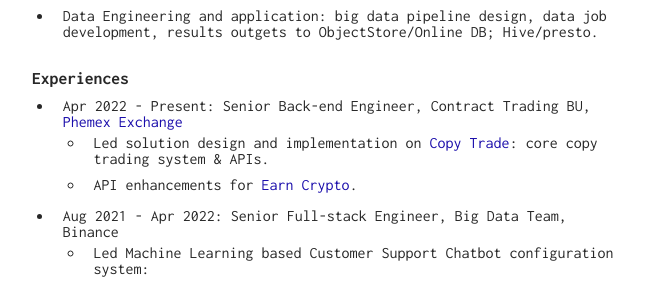
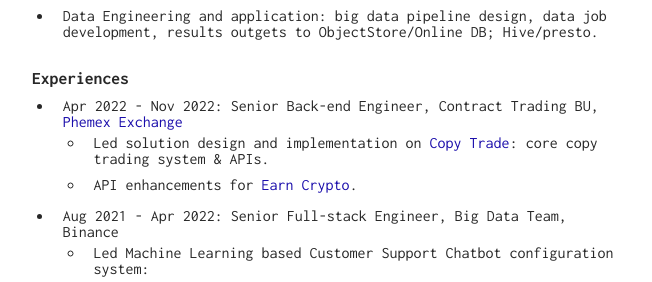
Before and after one commit to huqiang/huqiang.github.io, a Jekyll site: the page built from resume/index.markdown, in a window 1280 px wide. Shown: the part 298-580 px from the top of the page, without its empty margins (308-960 px from the left). Built offline with Jekyll 4.4.1, drawn with Linux system fonts in a browser that asks for light colours.

Commit message:
Update resume ending time for phemex

```diff
--- a/resume/index.markdown
+++ b/resume/index.markdown
@@ -16,7 +16,7 @@ _Mobile: +65-86930506      Email: <mailto:me@qiang.hu>_
 - Data Engineering and application: big data pipeline design, data job development, results outgets to ObjectStore/Online DB; Hive/presto.
 
 ## Experiences
-- Apr 2022 - Present: Senior Back-end Engineer, Contract Trading BU, [Phemex Exchange](https://phemex.com/)
+- Apr 2022 - Nov 2022: Senior Back-end Engineer, Contract Trading BU, [Phemex Exchange](https://phemex.com/)
   - Led solution design and implementation on [Copy Trade](https://phemex.com/copy-trading/list):  core copy trading system & APIs.
   - API enhancements for [Earn Crypto](https://phemex.com/earn-crypto).
 - Aug 2021 - Apr 2022: Senior Full-stack Engineer, Big Data Team, Binance
```
Also changed, not shown: README.md.
